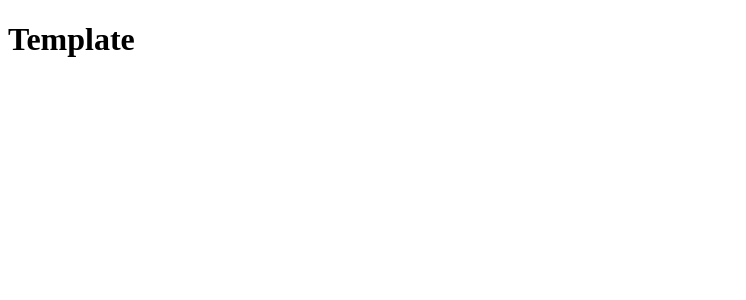
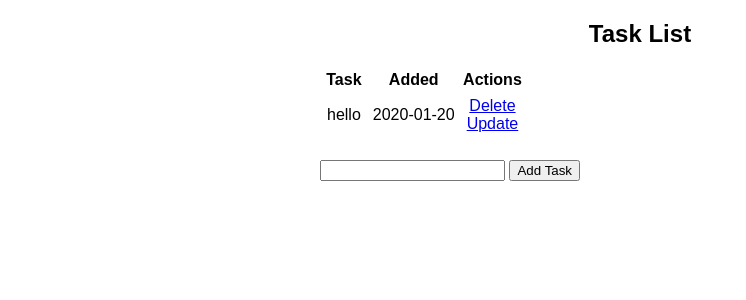
Before and after one commit to KaiserPhemi/todo-flask, a Flask app: page / in a window 1280 px wide. Shown: the top 300 px of the page, without its empty margins (0-746 px from the left). Run offline with Flask 2, Linux system fonts and the light colour scheme; data comes from the database, SQL or seed files in the repository; both versions use the stored data as it was after the commit.

Commit message:
ft(db)
- setup db model
- add route logic

```diff
--- a/app.py
+++ b/app.py
@@ -1,10 +1,52 @@
-from flask import Flask, render_template
+from flask import Flask, render_template, url_for, request, redirect
+from flask_sqlalchemy import SQLAlchemy
+from datetime import datetime
 
 app = Flask(__name__)
+app.config['SQLALCHEMY_DATABASE_URI'] = 'sqlite:///test.db'
+db = SQLAlchemy(app)
 
-@app.route('/')
+## Database model for a task
+class Todo(db.Model):
+  id = db.Column(db.Integer, primary_key=True)
+  content = db.Column(db.String(300), nullable=False)
+  date_created = db.Column(db.DateTime, default=datetime.utcnow)
+
+  def __repr__(self):
+    return '<Task %r>' % self.id
+
+## Default route
+@app.route('/', methods=['POST', 'GET'])
 def index():
-  return render_template('index.html')
+  if request.method == 'POST':
+    task_content = request.form['content']
+    new_task = Todo(content=task_content)
+
+    try:
+      db.session.add(new_task)
+      db.session.commit()
+      return redirect('/')
+    except:
+      return 'Task not created. There was an error'
+  else:
+    tasks = Todo.query.order_by(Todo.date_created).all()
+    return render_template('index.html', tasks=tasks)
+
+## Deletes a task
+@app.route('/delete/<int:id>')
+def delete(id):
+  task_to_delete = Todo.query.get_or_404(id)
+
+  try:
+    db.session.delete(task_to_delete)
+    db.session.commit()
+    return redirect('/')
+  except:
+    return 'Task not deleted. Error occured.'
+
+@app.route('/update/<int:id>', methods=['GET', 'POST'])
+def update(id):
+  return ''
 
 if __name__ == "__main__":
   app.run(debug=True)
--- /dev/null
+++ b/static/css/main.css
@@ -0,0 +1,22 @@
+body {
+  margin: 0;
+  font-family: sans-serif;
+
+}
+
+.list-heading {
+  text-align: center;
+}
+.content {
+  width: 50%;
+  margin: 0 auto;
+}
+
+td {
+  text-align: center;
+  padding: 5px;
+}
+
+.form {
+  margin-top: 20px;
+}
--- a/templates/base.html
+++ b/templates/base.html
@@ -4,6 +4,7 @@
   <meta charset="UTF-8">
   <meta name="viewport" content="width=device-width, initial-scale=1.0">
   <meta http-equiv="X-UA-Compatible" content="ie=edge">
+  <link rel="stylesheet" href="{{ url_for('static', filename='css/main.css')}}">
   {% block head %}{% endblock %}
 </head>
 <body>
--- a/templates/index.html
+++ b/templates/index.html
@@ -1,8 +1,33 @@
 {% extends 'base.html' %}
 
 {% block head %}
-<h1>Template</h1>
+
 {% endblock %}
 
 {% block body %}
+  <div class="content">
+    <h2 class="list-heading">Task List</h2>
+    <table>
+      <tr>
+        <th>Task</th>
+        <th>Added</th>
+        <th>Actions</th>
+      </tr>
+      {% for task in tasks %}
+      <tr>
+        <td>{{task.content}}</td>
+        <td>{{task.date_created.date()}}</td>
+        <td>
+          <a href="/delete/{{task.id}}">Delete</a>
+          <br>
+          <a href="/update/{{task.id}}">Update</a>
+        </td>
+      </tr>
+      {% endfor %}
+    </table>
+    <form action="/" method="POST" class="form">
+      <input type="text" name="content" id="content">
+      <input type="submit" value="Add Task">
+    </form>
+  </div>
 {% endblock %}
```
Also changed, not shown: templates/update.html (added, +11 -0 lines), test.db (added).
